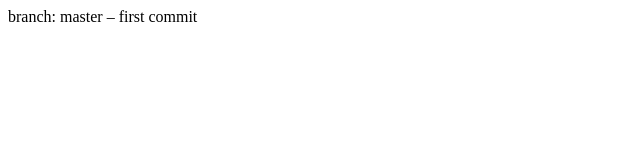
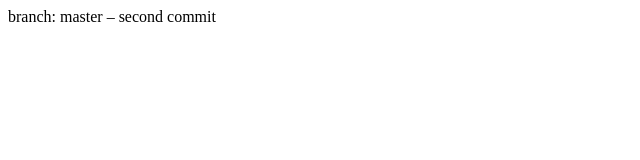
Before and after one commit to brightestsirius/lesson_18, a plain HTML site: page index.html in a window 1280 px wide. Shown: the full height of the page, 0-640 px from the left. Drawn offline with Linux system fonts and the light colour scheme.

Commit message:
branch: master – second commit

```diff
--- a/index.html
+++ b/index.html
@@ -5,6 +5,6 @@
     <title>Title</title>
 </head>
 <body>
-    branch: master – first commit
+    branch: master – second commit
 </body>
 </html>
```
